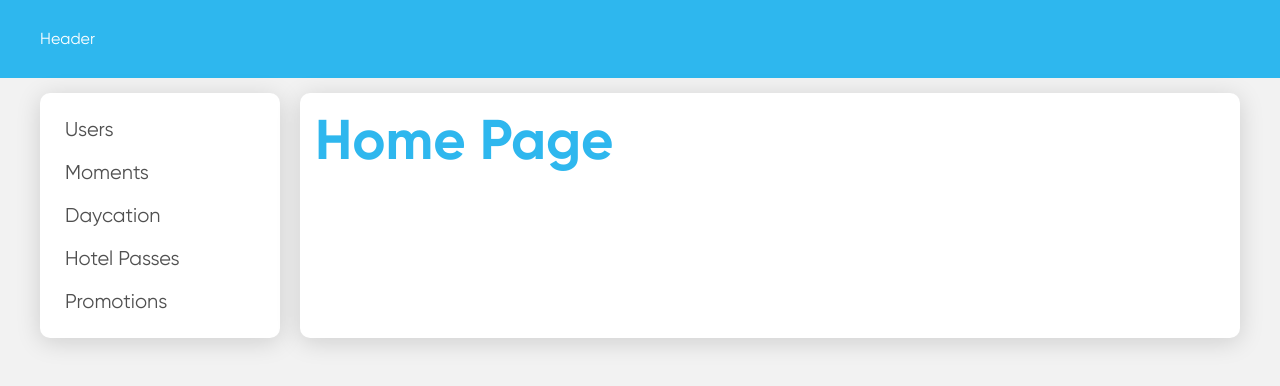
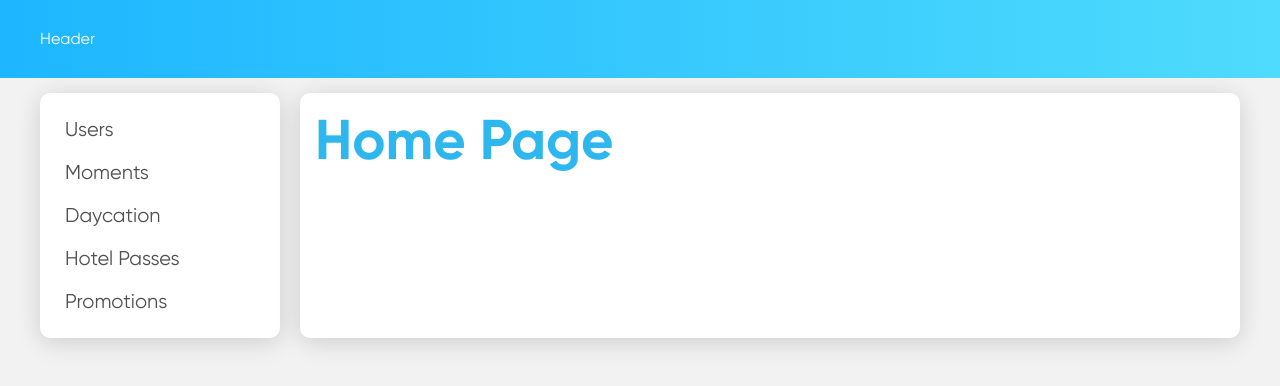
Before and after one commit to NikolayKovzik/dayaxe-CMS, a React (Create React App) app: page / in a window 1280 px wide. Shown: the top 386 px of the page. Built offline with nearby package versions, Linux system fonts and the light colour scheme.

Commit message:
refactor: change header background

```diff
--- a/src/pages/Layout/styles.module.scss
+++ b/src/pages/Layout/styles.module.scss
@@ -9,7 +9,7 @@
 }
 
 .header {
-  background-color: $primary-color;
+  background: $primary-gradient;
 }
 
 .main {
```
